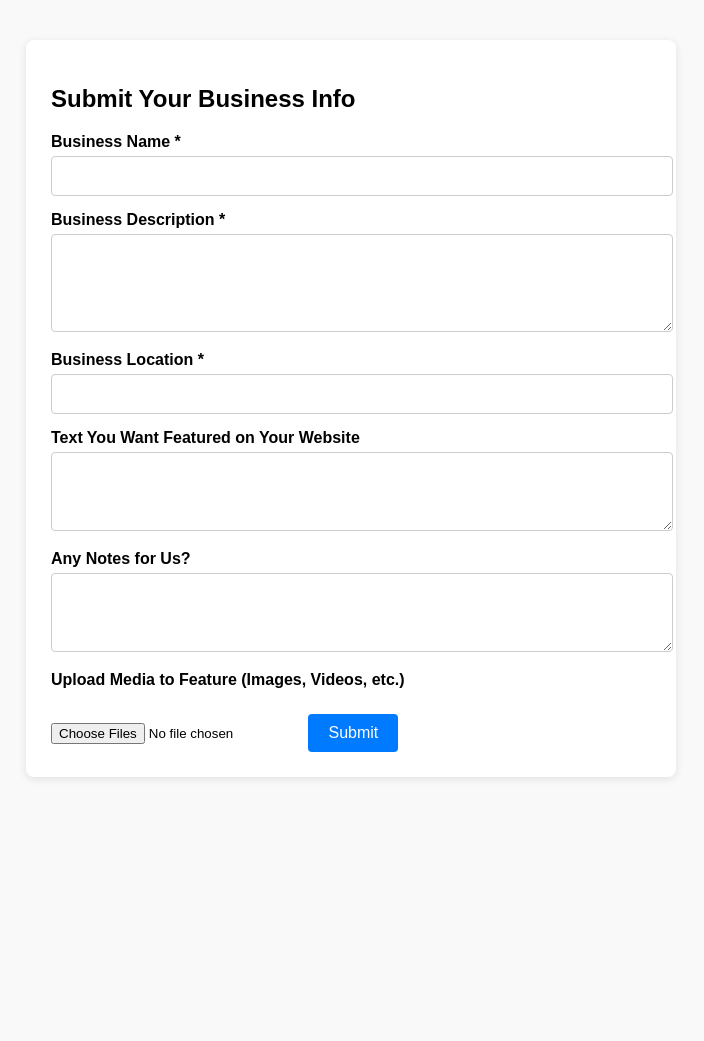
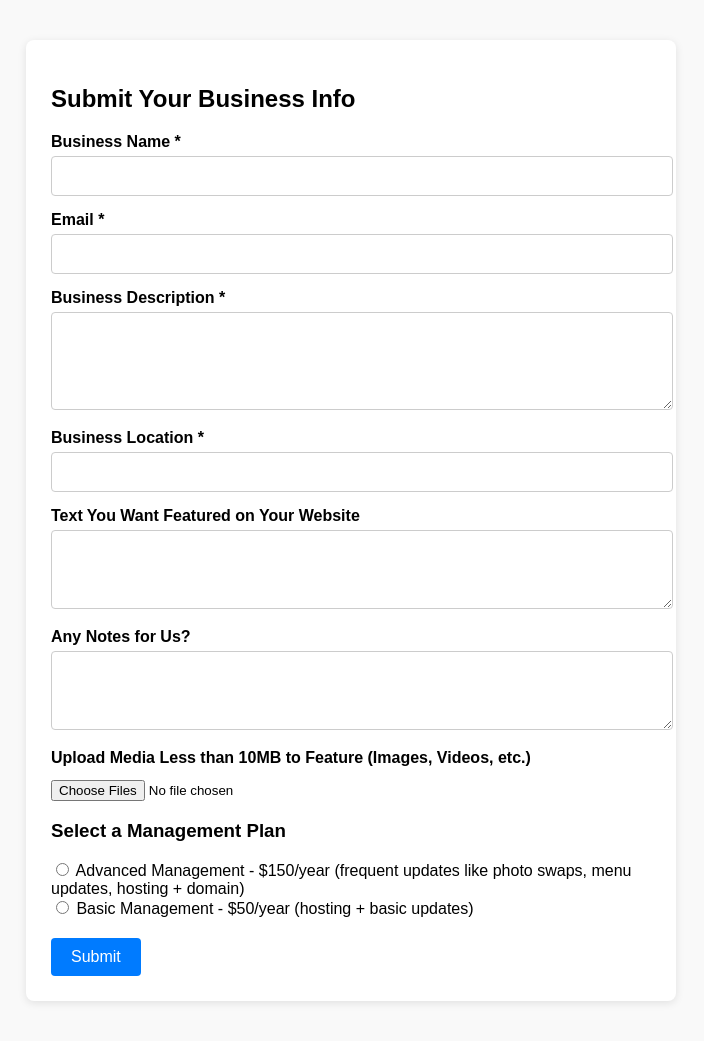
Before and after one commit to customweb6/home-page, a Flask app: page /entry in a window 1280 px wide. Shown: the whole page, without its empty margins (289-993 px from the left). Before the commit the page ends 779 px from the top, so only its background shows below. Run offline with Flask 3, Linux system fonts and the light colour scheme.

Commit message:
Update entry.html

```diff
--- a/templates/entry.html
+++ b/templates/entry.html
@@ -59,6 +59,9 @@
     <label for="businessName">Business Name *</label>
     <input type="text" id="businessName" name="businessName" required>
 
+    <label for="email">Email *</label>
+    <input type="text" id="email" name="email" required>
+
     <label for="businessDescription">Business Description *</label>
     <textarea id="businessDescription" name="businessDescription" rows="4" required></textarea>
 
@@ -71,8 +74,19 @@
     <label for="notes">Any Notes for Us?</label>
     <textarea id="notes" name="notes" rows="3"></textarea>
 
-    <label for="mediaUpload">Upload Media to Feature (Images, Videos, etc.)</label>
+    <label for="mediaUpload">Upload Media Less than 10MB to Feature (Images, Videos, etc.)</label>
     <input type="file" id="mediaUpload" name="mediaUpload" multiple accept="image/*,video/*">
+
+    <h3>Select a Management Plan</h3>
+    <div class="management-plans">
+
+        <input type="radio" name="managementPlan" value="Advanced Management" required>
+        Advanced Management - $150/year (frequent updates like photo swaps, menu updates, hosting + domain)
+      <br>
+        <input type="radio" name="managementPlan" value="Basic Management">
+        Basic Management - $50/year (hosting + basic updates)
+    </div>
+
 
     <button type="submit">Submit</button>
   </form>
```
